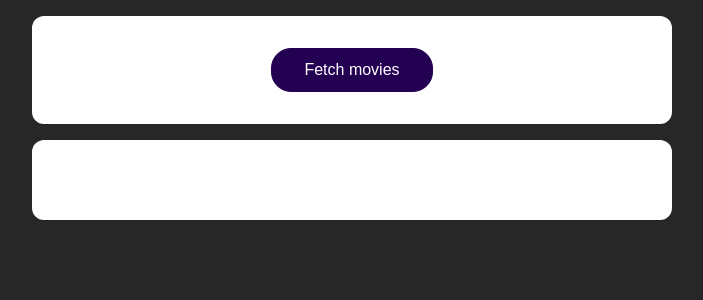
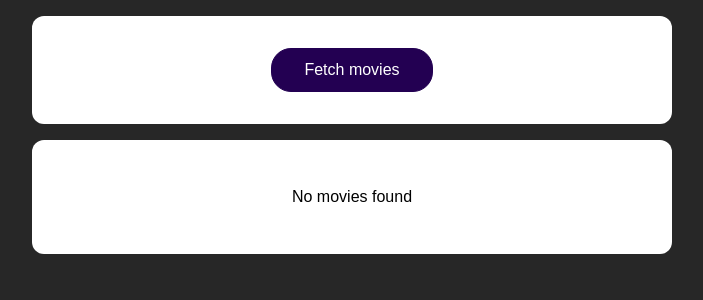
Before and after one commit to TituxMetal/react-movies, a React (Vite) app: page / in a window 1280 px wide. Shown: the top 300 px of the page, without its empty margins (288-991 px from the left). Built offline with nearby package versions, Linux system fonts and the light colour scheme.

Commit message:
Updating App.js file; handling loading and data state

```diff
--- a/src/App.js
+++ b/src/App.js
@@ -5,8 +5,10 @@
 
 const App = () => {
   const [movies, setMovies] = useState([])
+  const [isLoading, setIsLoading] = useState(false)
 
   const fetchMoviesHandler = async () => {
+    setIsLoading(true)
     const response = await fetch('https://swapi.dev/api/films/')
     const data = await response.json()
     const moviesData = data.results.map(movie => ({
@@ -16,6 +18,7 @@
       releaseDate: movie.release_date
     }))
 
+    setIsLoading(false)
     setMovies(moviesData)
   }
 
@@ -25,7 +28,9 @@
         <button onClick={fetchMoviesHandler}>Fetch movies</button>
       </section>
       <section>
-        <MoviesList movies={movies} />
+        {!isLoading && movies.length > 0 && <MoviesList movies={movies} />}
+        {!isLoading && movies.length === 0 && <p>No movies found</p>}
+        {isLoading && <p>Loading...</p>}
       </section>
     </>
   )
```
